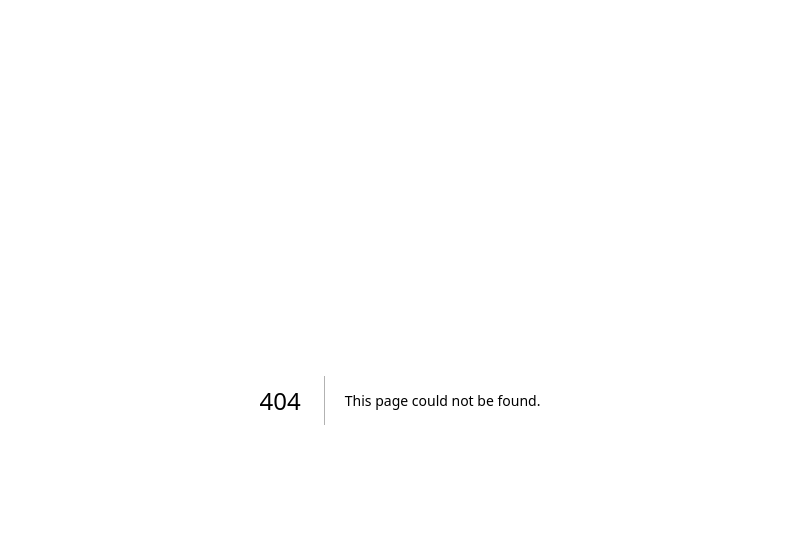
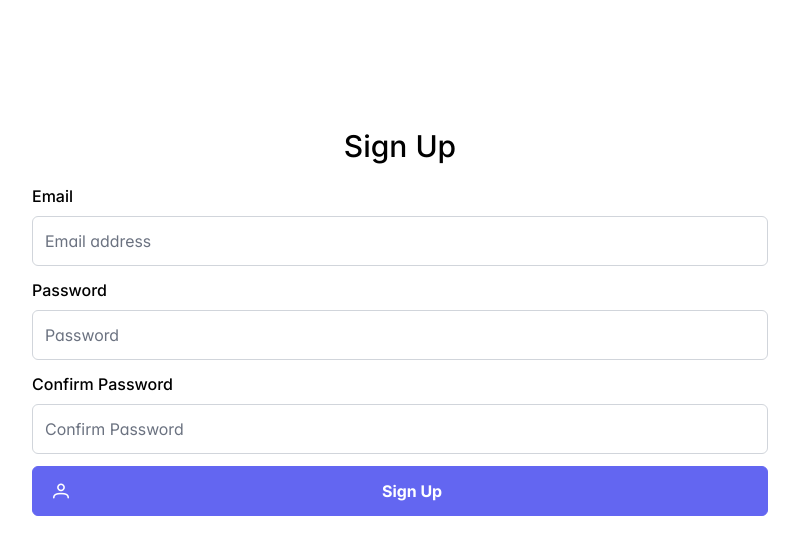
Before and after one commit to minhaz1217/github-action-notifier, a Next.js app: page /signup in a window 1280 px wide. Before the commit this address had no page. Shown: the top 554 px of the page, without its empty margins (240-1039 px from the left). Built offline with nearby package versions, Linux system fonts and the light colour scheme.

Commit message:
signup form UI ready

```diff
--- /dev/null
+++ b/src/app/signup/page.tsx
@@ -0,0 +1,136 @@
+"use client";
+import { Button } from "primereact/button";
+import { InputText } from "primereact/inputtext";
+import { FormEvent, useState } from "react";
+
+export default function Login() {
+  const [formData, setFormData] = useState<SignUpForm>(new SignUpForm());
+
+  const clickedSignUp = (e: FormEvent) => {
+    e.preventDefault();
+    let newFormData = formData;
+    newFormData.confirmPasswordError = "";
+    newFormData.passwordError = "";
+    if (!formData.password) {
+      newFormData.passwordError = "Password needs to be filled";
+      setFormData({ ...newFormData });
+      return;
+    }
+    if (
+      newFormData.password.trim().length < 8 ||
+      newFormData.password.trim().length > 30
+    ) {
+      newFormData.passwordError =
+        "Password should be at least 8 characters long";
+      setFormData({ ...newFormData });
+      return;
+    }
+    if (newFormData.confirmPassword !== newFormData.password) {
+      newFormData.confirmPasswordError = "Password didn't match";
+      setFormData({ ...newFormData });
+      return;
+    }
+    setFormData({ ...newFormData });
+  };
+  return (
+    <div className="flex flex-row items-center justify-center w-full">
+      <div className="surface-card p-4 shadow-2 border-round w-full lg:w-3/5 mt-28">
+        <div className="text-center mb-5">
+          {/* <img
+            src="/demo/images/blocks/logos/hyper.svg"
+            alt="hyper"
+            height={50}
+            className="mb-3"
+          /> */}
+          <div className="text-900 text-3xl font-medium mb-3">Sign Up</div>
+        </div>
+
+        <div>
+          <form onSubmit={(e) => clickedSignUp(e)}>
+            <label htmlFor="email" className="block text-900 font-medium mb-2">
+              Email
+            </label>
+            <InputText
+              id="email"
+              type="text"
+              placeholder="Email address"
+              className="w-full mb-3"
+              value={formData?.email}
+              onChange={(e) =>
+                setFormData({ ...formData, email: e.target.value })
+              }
+              required
+            />
+            {formData.emailError && (
+              <label className="block text-900 font-medium mb-2 text-red-500">
+                {formData.emailError}
+              </label>
+            )}
+
+            <label
+              htmlFor="password"
+              className="block text-900 font-medium mb-2"
+            >
+              Password
+            </label>
+            <InputText
+              id="password"
+              type="password"
+              placeholder="Password"
+              className="w-full mb-3"
+              value={formData?.password}
+              onChange={(e) =>
+                setFormData({ ...formData, password: e.target.value })
+              }
+              required
+            />
+            {formData.passwordError && (
+              <label className="block text-900 font-medium mb-2 text-red-500">
+                {formData.passwordError}
+              </label>
+            )}
+            <label
+              htmlFor="confirm-password"
+              className="block text-900 font-medium mb-2"
+            >
+              Confirm Password
+            </label>
+            <InputText
+              id="confirm-password"
+              type="password"
+              placeholder="Confirm Password"
+              className="w-full mb-3"
+              value={formData?.confirmPassword}
+              onChange={(e) =>
+                setFormData({ ...formData, confirmPassword: e.target.value })
+              }
+              required
+            />
+            {formData.confirmPasswordError && (
+              <label className="block text-900 font-medium mb-2 text-red-500">
+                {formData.confirmPasswordError}
+              </label>
+            )}
+
+            <Button
+              label="Sign Up"
+              icon="pi pi-user"
+              className="w-full"
+              type="submit"
+              onClick={clickedSignUp}
+            />
+          </form>
+        </div>
+      </div>
+    </div>
+  );
+}
+
+class SignUpForm {
+  email: string = "";
+  emailError: string = "";
+  password: string = "";
+  passwordError: string = "";
+  confirmPassword: string = "";
+  confirmPasswordError: string = "";
+}
```
